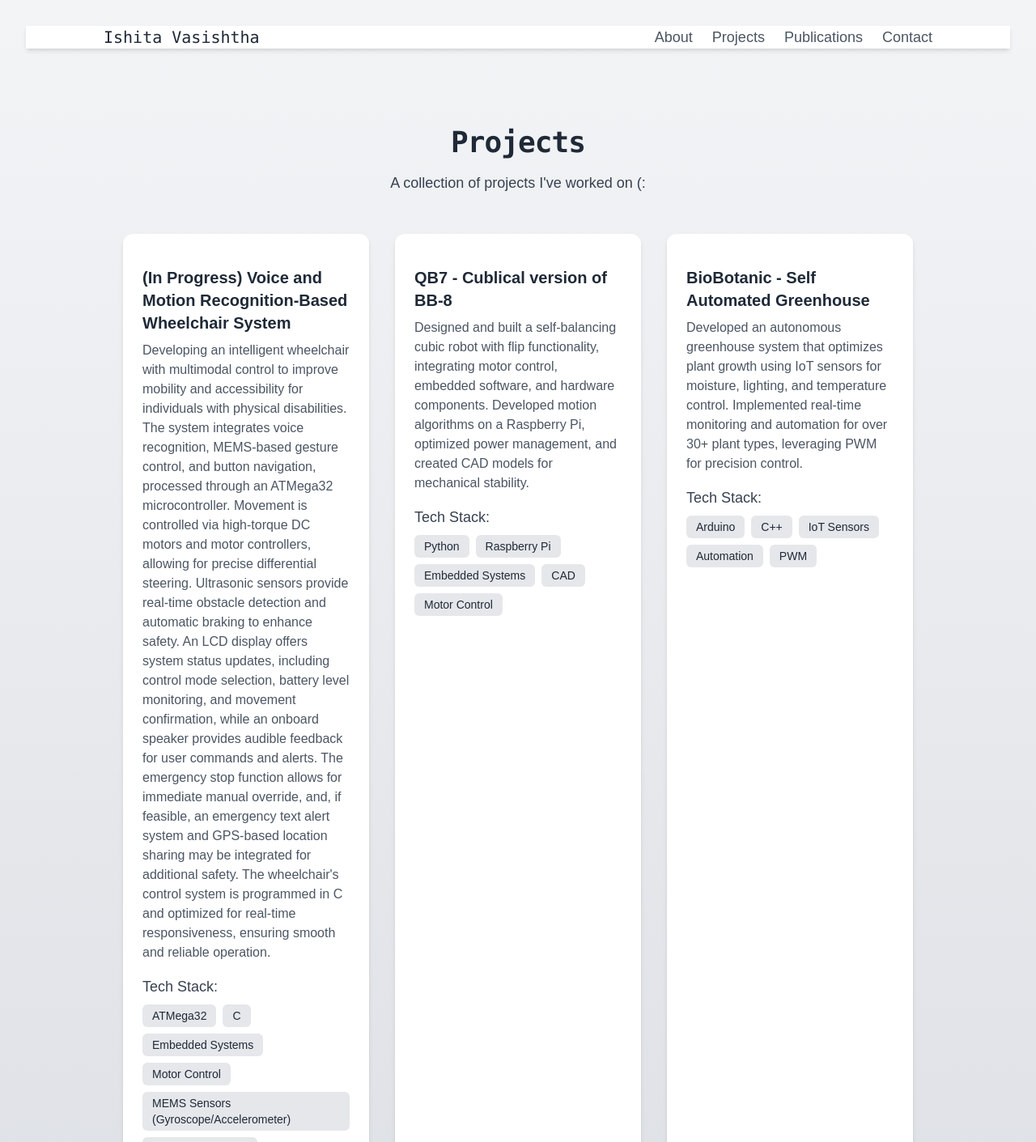
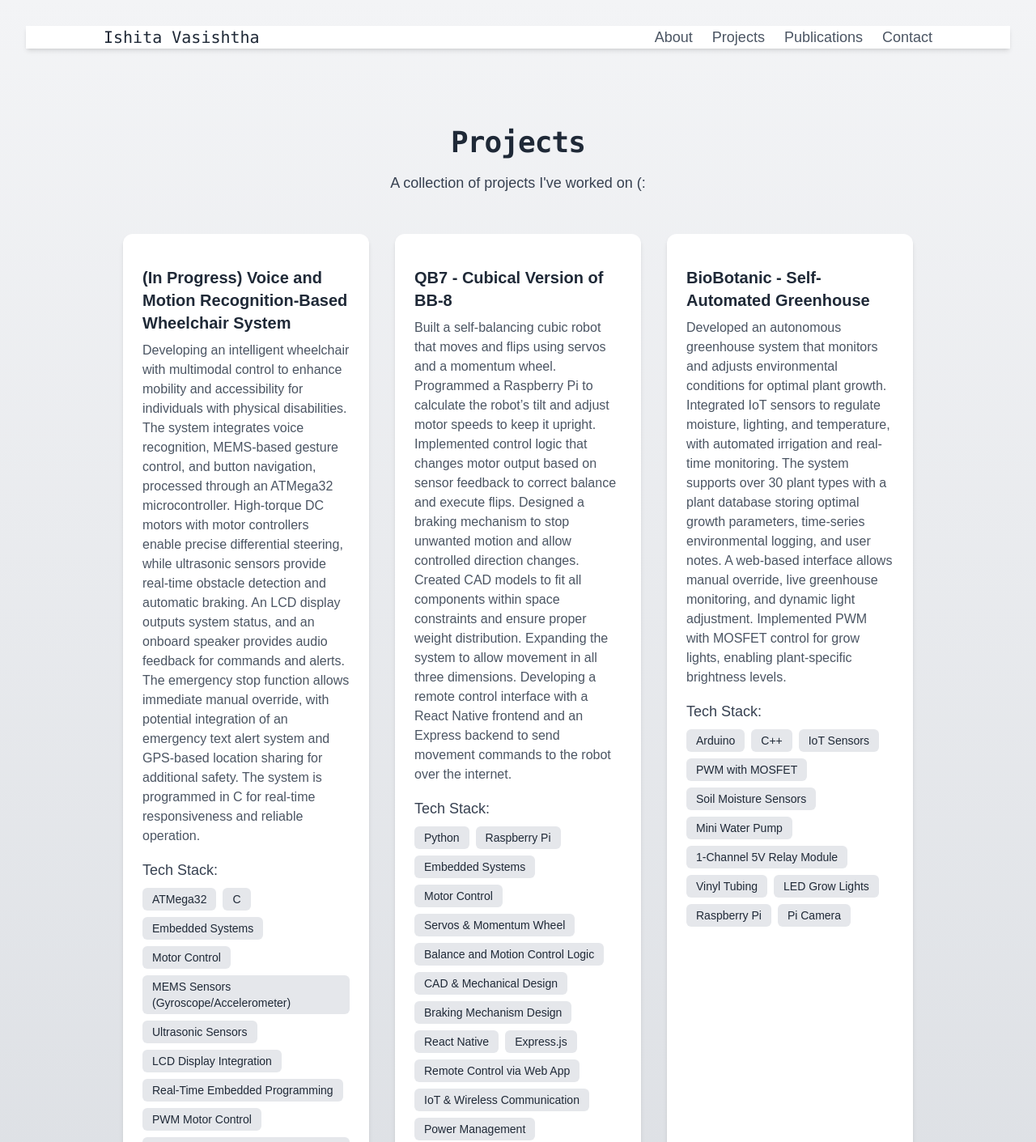
Before and after one commit to ishitav/ishitav.github.io, a Next.js app: page /ishitav.github.io/projects in a window 1280 px wide. Shown: the top 1411 px of the page at 81% size. Built offline with nearby package versions, Linux system fonts and the light colour scheme.

Commit message:
updated project description

```diff
--- a/src/app/projects/page.js
+++ b/src/app/projects/page.js
@@ -5,7 +5,7 @@ const projects = [
   {
     "title": "(In Progress) Voice and Motion Recognition-Based Wheelchair System",
     "description":
-      "Developing an intelligent wheelchair with multimodal control to improve mobility and accessibility for individuals with physical disabilities. The system integrates voice recognition, MEMS-based gesture control, and button navigation, processed through an ATMega32 microcontroller. Movement is controlled via high-torque DC motors and motor controllers, allowing for precise differential steering. Ultrasonic sensors provide real-time obstacle detection and automatic braking to enhance safety. An LCD display offers system status updates, including control mode selection, battery level monitoring, and movement confirmation, while an onboard speaker provides audible feedback for user commands and alerts. The emergency stop function allows for immediate manual override, and, if feasible, an emergency text alert system and GPS-based location sharing may be integrated for additional safety. The wheelchair's control system is programmed in C and optimized for real-time responsiveness, ensuring smooth and reliable operation.",
+      "Developing an intelligent wheelchair with multimodal control to enhance mobility and accessibility for individuals with physical disabilities. The system integrates voice recognition, MEMS-based gesture control, and button navigation, processed through an ATMega32 microcontroller. High-torque DC motors with motor controllers enable precise differential steering, while ultrasonic sensors provide real-time obstacle detection and automatic braking. An LCD display outputs system status, and an onboard speaker provides audio feedback for commands and alerts. The emergency stop function allows immediate manual override, with potential integration of an emergency text alert system and GPS-based location sharing for additional safety. The system is programmed in C for real-time responsiveness and reliable operation.",
     "techStack": [
       "ATMega32",
       "C",
@@ -26,18 +26,45 @@ const projects = [
     // github: "#",
 },
 {
-    title: "QB7  - Cublical version of BB-8",
-    description:
-      "Designed and built a self-balancing cubic robot with flip functionality, integrating motor control, embedded software, and hardware components. Developed motion algorithms on a Raspberry Pi, optimized power management, and created CAD models for mechanical stability.",
-    techStack: ["Python", "Raspberry Pi", "Embedded Systems", "CAD", "Motor Control"],
+  "title": "QB7 - Cubical Version of BB-8",
+  "description":
+    "Built a self-balancing cubic robot that moves and flips using servos and a momentum wheel. Programmed a Raspberry Pi to calculate the robot’s tilt and adjust motor speeds to keep it upright. Implemented control logic that changes motor output based on sensor feedback to correct balance and execute flips. Designed a braking mechanism to stop unwanted motion and allow controlled direction changes. Created CAD models to fit all components within space constraints and ensure proper weight distribution. Expanding the system to allow movement in all three dimensions. Developing a remote control interface with a React Native frontend and an Express backend to send movement commands to the robot over the internet.",
+  "techStack": [
+    "Python",
+    "Raspberry Pi",
+    "Embedded Systems",
+    "Motor Control",
+    "Servos & Momentum Wheel",
+    "Balance and Motion Control Logic",
+    "CAD & Mechanical Design",
+    "Braking Mechanism Design",
+    "React Native",
+    "Express.js",
+    "Remote Control via Web App",
+    "IoT & Wireless Communication",
+    "Power Management",
+    "PCB Design"
+  ],
  //image: "/usc-logo.png", // Placeholder
  // github: "#",
 },
 {
-    title: "BioBotanic - Self Automated Greenhouse",
-    description:
-      "Developed an autonomous greenhouse system that optimizes plant growth using IoT sensors for moisture, lighting, and temperature control. Implemented real-time monitoring and automation for over 30+ plant types, leveraging PWM for precision control.",
-    techStack: ["Arduino", "C++", "IoT Sensors", "Automation", "PWM"],
+  "title": "BioBotanic - Self-Automated Greenhouse",
+  "description":
+    "Developed an autonomous greenhouse system that monitors and adjusts environmental conditions for optimal plant growth. Integrated IoT sensors to regulate moisture, lighting, and temperature, with automated irrigation and real-time monitoring. The system supports over 30 plant types with a plant database storing optimal growth parameters, time-series environmental logging, and user notes. A web-based interface allows manual override, live greenhouse monitoring, and dynamic light adjustment. Implemented PWM with MOSFET control for grow lights, enabling plant-specific brightness levels.",
+  "techStack": [
+    "Arduino",
+    "C++",
+    "IoT Sensors",
+    "PWM with MOSFET",
+    "Soil Moisture Sensors",
+    "Mini Water Pump",
+    "1-Channel 5V Relay Module",
+    "Vinyl Tubing",
+    "LED Grow Lights",
+    "Raspberry Pi",
+    "Pi Camera",
+  ],
   //image: "/usc-logo.png", // Placeholder
   // github: "#",
 },
```
Lines whose indentation alone changed are shown as unchanged.
